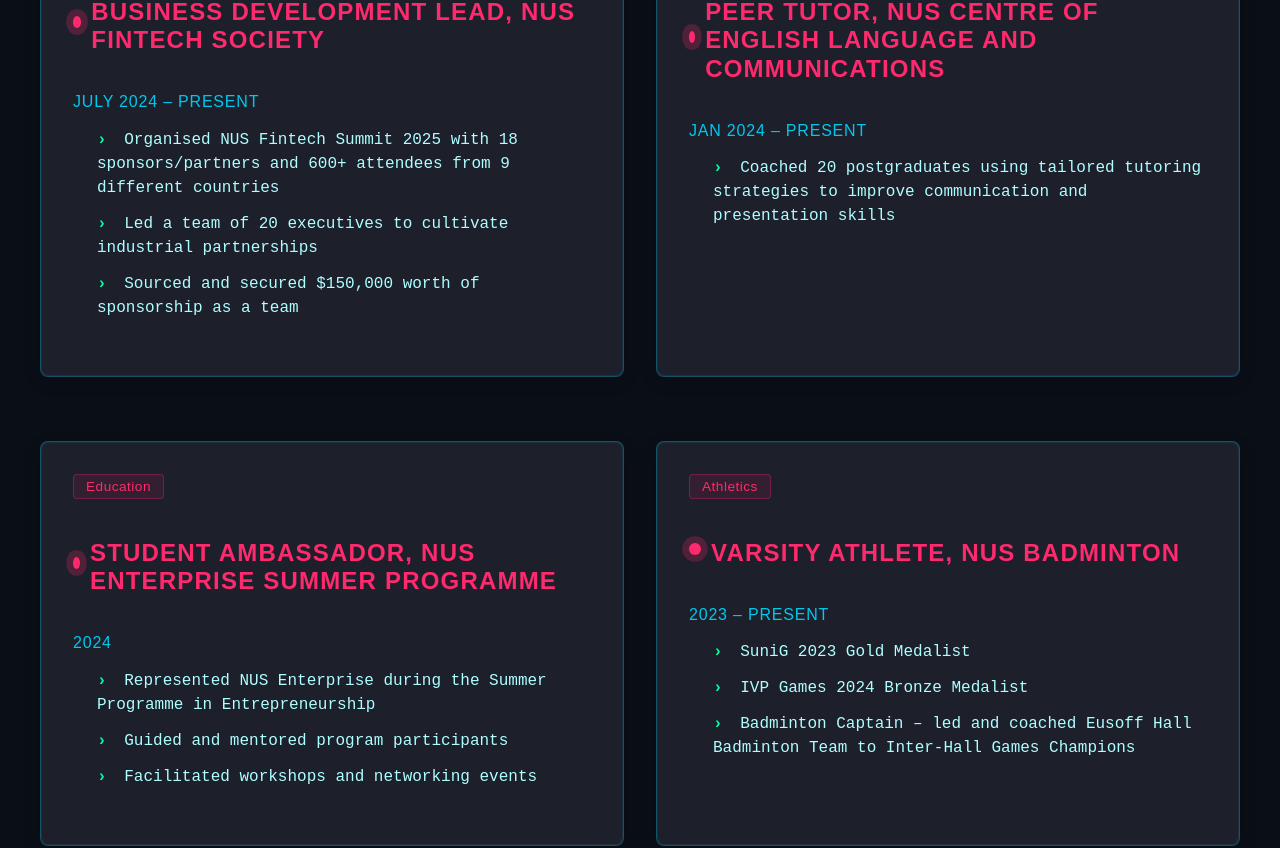
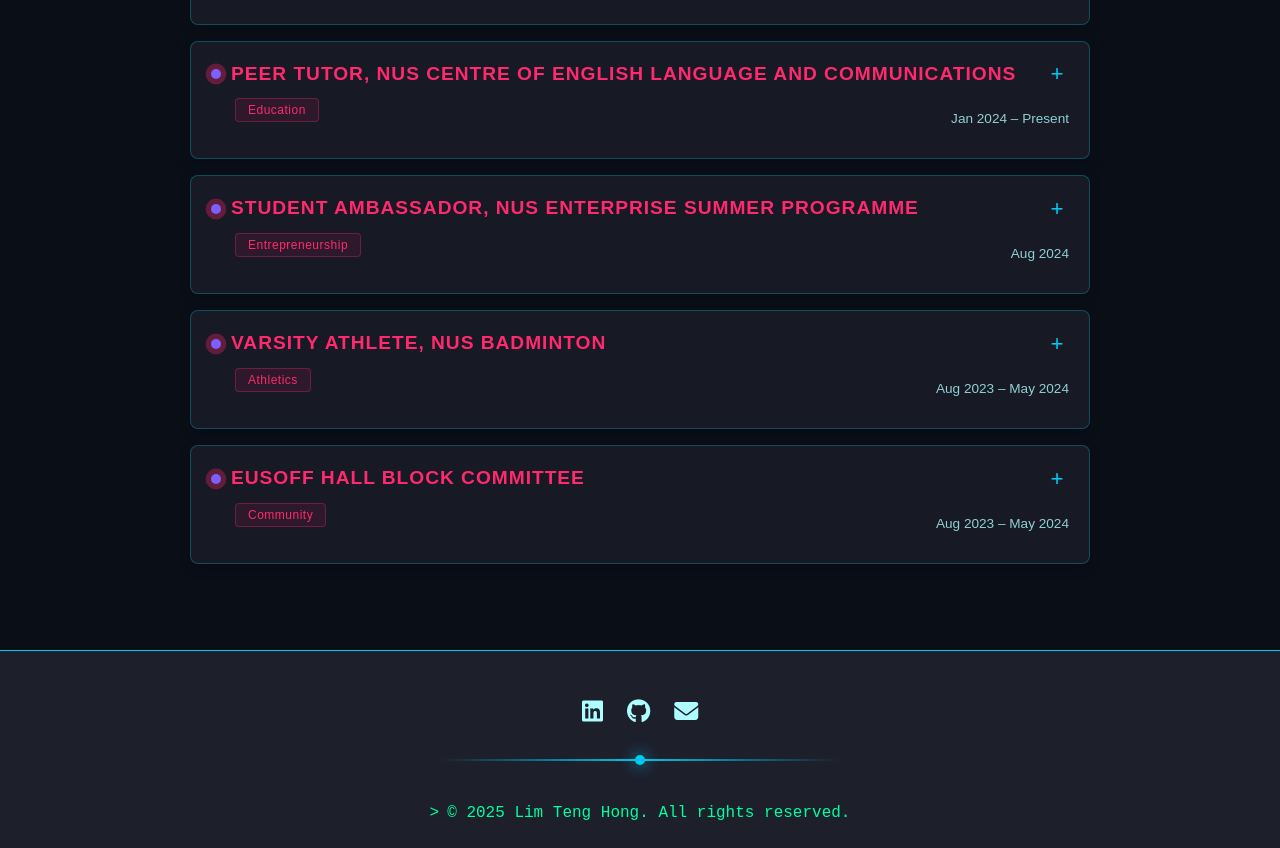
Before and after one commit to lim-4158/personal-website, a Next.js app: page / in a window 1280 px wide. Shown: the part 3460-4308 px from the top of the page. Built offline with nearby package versions, Linux system fonts and the light colour scheme.

Commit message:
done with other activities part

```diff
--- a/src/app/globals.css
+++ b/src/app/globals.css
@@ -1442,3 +1442,163 @@
   50% { opacity: 1; }
   100% { opacity: 0.6; }
 }
+
+/* Activities List Styles */
+.activities-list {
+  display: flex;
+  flex-direction: column;
+  gap: 1rem;
+  width: 100%;
+  max-width: 900px;
+  margin: 0 auto;
+}
+
+.activity-item {
+  background-color: rgba(29, 31, 43, 0.7);
+  border: 1px solid rgba(1, 200, 238, 0.3);
+  border-radius: 8px;
+  overflow: hidden;
+  transition: all var(--transition-medium);
+  box-shadow: 0 4px 12px rgba(0, 0, 0, 0.2);
+  cursor: pointer;
+}
+
+.activity-item:hover {
+  border-color: var(--accent-secondary);
+  box-shadow: 0 6px 18px rgba(1, 200, 238, 0.2);
+  transform: translateY(-2px);
+}
+
+.activity-header {
+  padding: 1.25rem;
+  position: relative;
+}
+
+.activity-title-row {
+  display: flex;
+  align-items: center;
+  justify-content: space-between;
+  position: relative;
+}
+
+.activity-indicator {
+  width: 10px;
+  height: 10px;
+  border-radius: 50%;
+  background-color: var(--accent-tertiary);
+  margin-right: 10px;
+  position: relative;
+  animation: pulse 2s infinite;
+}
+
+.activity-title {
+  font-family: 'Orbitron', sans-serif;
+  font-size: 1.2rem;
+  margin: 0;
+  color: var(--accent-primary);
+  flex-grow: 1;
+  line-height: 1.3;
+}
+
+.activity-expand-icon {
+  font-family: 'Chakra Petch', sans-serif;
+  font-size: 1.4rem;
+  color: var(--accent-secondary);
+  margin-left: 0.5rem;
+  transition: transform var(--transition-medium);
+  width: 24px;
+  height: 24px;
+  display: flex;
+  align-items: center;
+  justify-content: center;
+}
+
+.activity-item.expanded .activity-expand-icon {
+  transform: rotate(180deg);
+}
+
+.activity-meta {
+  display: flex;
+  margin-top: 0.75rem;
+  padding-left: 1.5rem;
+  justify-content: space-between;
+  align-items: center;
+}
+
+.activity-category {
+  background-color: rgba(255, 42, 109, 0.1);
+  border: 1px solid rgba(255, 42, 109, 0.3);
+  color: var(--accent-primary);
+  padding: 0.25rem 0.75rem;
+  border-radius: 4px;
+  font-size: 0.75rem;
+  font-family: 'Chakra Petch', sans-serif;
+  letter-spacing: 0.5px;
+}
+
+.activity-period {
+  font-family: 'Chakra Petch', sans-serif;
+  font-size: 0.85rem;
+  color: var(--text-secondary);
+  opacity: 0.8;
+}
+
+.activity-content {
+  max-height: 0;
+  overflow: hidden;
+  transition: max-height 0.3s ease, padding 0.3s ease;
+  padding: 0 1.25rem;
+  background-color: rgba(10, 14, 23, 0.3);
+  border-top: 0px solid rgba(1, 200, 238, 0.2);
+}
+
+.activity-item.expanded .activity-content {
+  max-height: 500px;
+  padding: 1.25rem;
+  border-top: 1px solid rgba(1, 200, 238, 0.2);
+}
+
+.activity-description-list {
+  list-style-type: none;
+  padding-left: 0;
+  margin: 0;
+}
+
+.activity-description-list li {
+  margin-bottom: 0.75rem;
+  position: relative;
+  padding-left: 1.5rem;
+  line-height: 1.5;
+  color: var(--text-primary);
+}
+
+.activity-description-list li:last-child {
+  margin-bottom: 0;
+}
+
+.activity-description {
+  line-height: 1.6;
+  color: var(--text-primary);
+}
+
+/* Add animation for expanded activity */
+@keyframes activity-glow {
+  0% { box-shadow: 0 0 5px rgba(1, 200, 238, 0.2); }
+  50% { box-shadow: 0 0 15px rgba(1, 200, 238, 0.4); }
+  100% { box-shadow: 0 0 5px rgba(1, 200, 238, 0.2); }
+}
+
+.activity-item.expanded {
+  border-color: var(--accent-secondary);
+  box-shadow: 0 6px 20px rgba(1, 200, 238, 0.25);
+  animation: activity-glow 3s infinite;
+}
+
+/* Improve terminal bullet in activity descriptions */
+.activity-description-list .terminal-bullet {
+  color: var(--accent-highlight);
+  margin-right: 8px;
+  font-weight: bold;
+  position: absolute;
+  left: 0;
+}
--- a/src/app/responsive.css
+++ b/src/app/responsive.css
@@ -200,6 +200,25 @@
     font-size: 0.8rem;
     margin-bottom: 0.75rem;
   }
+
+  /* Activities list responsive styles */
+  .activity-title {
+    font-size: 1rem;
+  }
+
+  .activity-meta {
+    flex-direction: column;
+    align-items: flex-start;
+    gap: 0.5rem;
+  }
+
+  .activity-header {
+    padding: 1rem;
+  }
+
+  .activity-item.expanded .activity-content {
+    padding: 1rem;
+  }
 }
 
 @media (max-width: 480px) {
@@ -234,6 +253,16 @@
     font-size: 0.75rem;
     padding: 0.3rem 0.6rem;
     flex: 0 0 100%;
+  }
+
+  .activity-title-row {
+    flex-wrap: wrap;
+  }
+
+  .activity-expand-icon {
+    position: absolute;
+    top: 0;
+    right: 0;
   }
 }
 
--- a/src/components/ActivitiesSection.js
+++ b/src/components/ActivitiesSection.js
@@ -1,7 +1,6 @@
 'use client';
 
-import React from 'react';
-import ActivityCard from '@/components/ActivityCard';
+import React, { useState } from 'react';
 
 const activitiesData = [
   {
@@ -23,29 +22,29 @@
     ]
   },
   {
-    category: "Education",
+    category: "Entrepreneurship",
     title: "Student Ambassador, NUS Enterprise Summer Programme",
-    period: "2024",
+    period: "Aug 2024",
     description: [
-      "Represented NUS Enterprise during the Summer Programme in Entrepreneurship",
-      "Guided and mentored program participants",
-      "Facilitated workshops and networking events"
+      "Led a team of 5 and pitched about a micro learning app to replace doom scrolling during demo day",
+      "Learnt about entrepreneurship from serial entrepreneurs",
+      "Facilitated as the bridge between NUS Enterprise and the participants"
     ]
   },
   {
     category: "Athletics",
     title: "Varsity Athlete, NUS Badminton",
-    period: "2023 – Present",
+    period: "Aug 2023 – May 2024",
     description: [
-      "SuniG 2023 Gold Medalist",
-      "IVP Games 2024 Bronze Medalist",
-      "Badminton Captain – led and coached Eusoff Hall Badminton Team to Inter-Hall Games Champions"
+      "Singapore University Games 2023 Gold Medalist",
+      "Institute-Varsity-Polytechnic Games 2024 Bronze Medalist",
+
     ]
   },
   {
     category: "Community",
     title: "Eusoff Hall Block Committee",
-    period: "2023 – Present",
+    period: "Aug 2023 – May 2024",
     description: [
       "Planned bi-weekly bonding events for 100 residents",
       "Fostered community engagement and hall spirit"
@@ -54,16 +53,50 @@
 ];
 
 const ActivitiesSection = () => {
+  const [expandedActivity, setExpandedActivity] = useState(null);
+
+  const toggleActivity = (index) => {
+    if (expandedActivity === index) {
+      setExpandedActivity(null);
+    } else {
+      setExpandedActivity(index);
+    }
+  };
+
   return (
-    <div className="activities-grid">
+    <div className="activities-list">
       {activitiesData.map((activity, index) => (
-        <ActivityCard
+        <div
           key={index}
-          category={activity.category}
-          title={activity.title}
-          period={activity.period}
-          description={activity.description}
-        />
+          className={`activity-item ${expandedActivity === index ? 'expanded' : ''}`}
+          onClick={() => toggleActivity(index)}
+        >
+          <div className="activity-header">
+            <div className="activity-title-row">
+              <span className="activity-indicator"></span>
+              <h3 className="activity-title">{activity.title}</h3>
+              <span className="activity-expand-icon">{expandedActivity === index ? '−' : '+'}</span>
+            </div>
+            <div className="activity-meta">
+              <span className="activity-category">{activity.category}</span>
+              <span className="activity-period">{activity.period}</span>
+            </div>
+          </div>
+
+          <div className="activity-content">
+            {Array.isArray(activity.description) ? (
+              <ul className="activity-description-list">
+                {activity.description.map((item, idx) => (
+                  <li key={idx}>
+                    <span className="terminal-bullet">›</span> {item}
+                  </li>
+                ))}
+              </ul>
+            ) : (
+              <p className="activity-description">{activity.description}</p>
+            )}
+          </div>
+        </div>
       ))}
     </div>
   );
--- a/src/components/ProjectCarousel.js
+++ b/src/components/ProjectCarousel.js
@@ -171,7 +171,7 @@
         })}
       </div>
 
-      <div className="carousel-indicators">
+      {/* <div className="carousel-indicators">
         {projects.map((_, index) => (
           <span
             key={index}
@@ -179,7 +179,7 @@
             onClick={() => handleCardClick(index)}
           />
         ))}
-      </div>
+      </div> */}
     </div>
   );
 };
```
